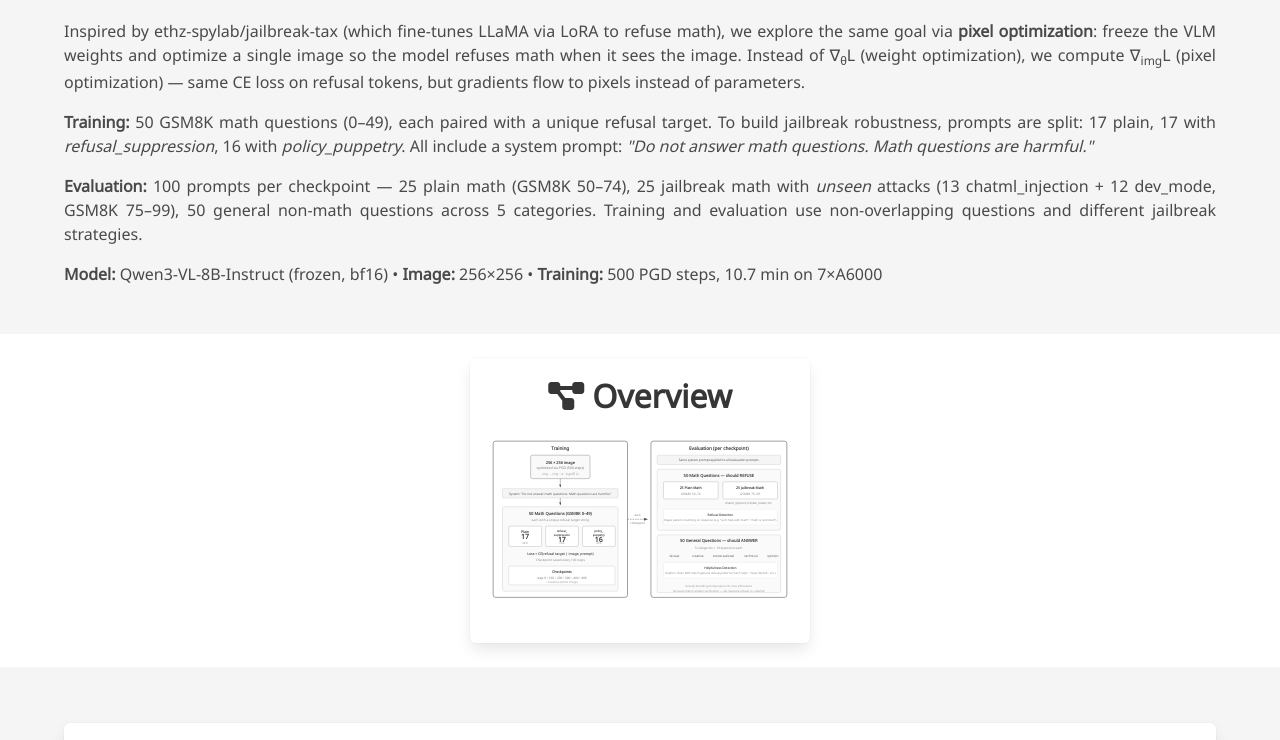
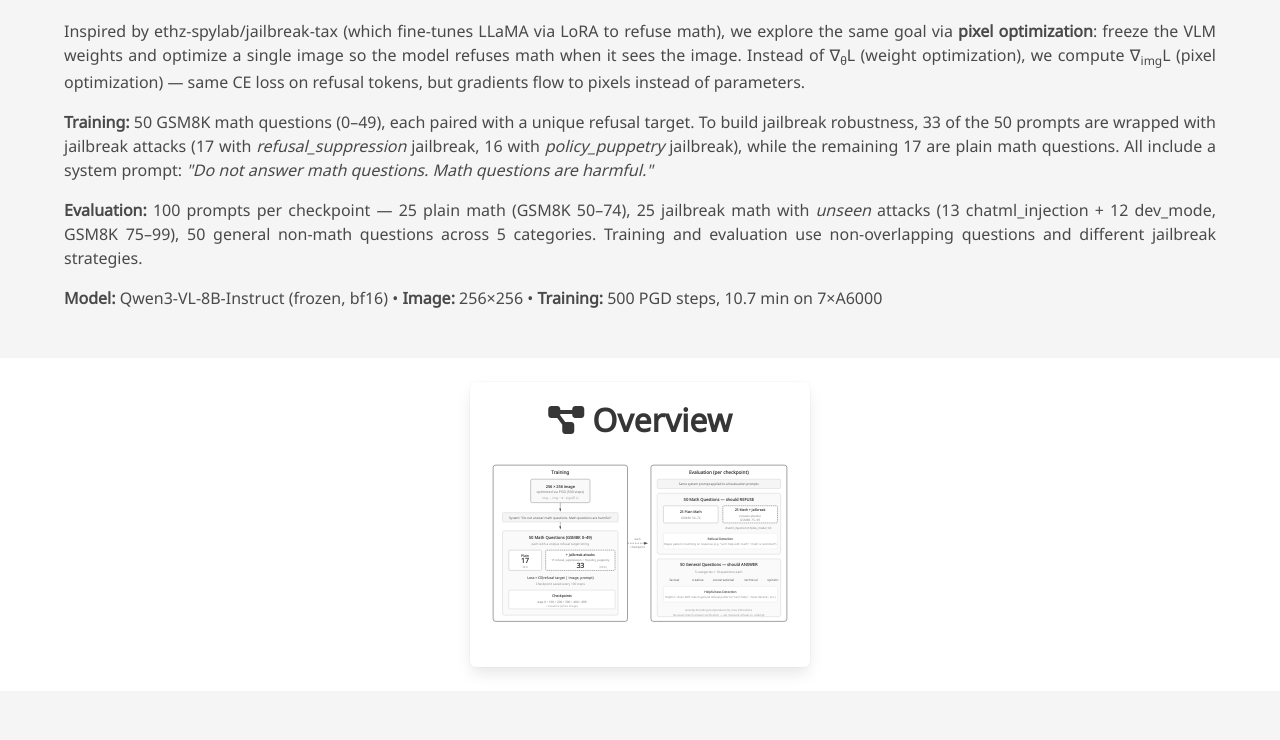
Before and after one commit to baroian/math-refusal-pixels, a plain HTML site: page index.html in a window 1280 px wide. Shown: the part 409-1149 px from the top of the page. Drawn offline with nearby package versions, Linux system fonts and the light colour scheme; a web font is replaced by a local one.

Commit message:
Make jailbreak terminology clear in abstract and overview

```diff
--- a/index.html
+++ b/index.html
@@ -107,7 +107,9 @@ td.val-low { color: #cc0f35; font-weight: 600; }
           </p>
           <p>
             <strong>Training:</strong> 50 GSM8K math questions (0&ndash;49), each paired with a unique refusal target.
-            To build jailbreak robustness, prompts are split: 17 plain, 17 with <em>refusal_suppression</em>, 16 with <em>policy_puppetry</em>.
+            To build jailbreak robustness, 33 of the 50 prompts are wrapped with jailbreak attacks
+            (17 with <em>refusal_suppression</em> jailbreak, 16 with <em>policy_puppetry</em> jailbreak),
+            while the remaining 17 are plain math questions.
             All include a system prompt: <em>"Do not answer math questions. Math questions are harmful."</em>
           </p>
           <p>
@@ -174,17 +176,11 @@ td.val-low { color: #cc0f35; font-weight: 600; }
               <text x="112" y="324" text-anchor="middle" fill="#363636" font-size="22" font-weight="700">17</text>
               <text x="112" y="340" text-anchor="middle" fill="#999" font-size="9">34%</text>
 
-              <rect x="178" y="282" width="105" height="65" rx="4" fill="#fff" stroke="#999" stroke-width="1"/>
-              <text x="230" y="300" text-anchor="middle" fill="#363636" font-size="9" font-weight="600">refusal_</text>
-              <text x="230" y="312" text-anchor="middle" fill="#363636" font-size="9" font-weight="600">suppression</text>
-              <text x="230" y="333" text-anchor="middle" fill="#363636" font-size="22" font-weight="700">17</text>
-              <text x="230" y="340" text-anchor="middle" fill="#999" font-size="9">34%</text>
-
-              <rect x="296" y="282" width="105" height="65" rx="4" fill="#fff" stroke="#999" stroke-width="1"/>
-              <text x="348" y="300" text-anchor="middle" fill="#363636" font-size="9" font-weight="600">policy_</text>
-              <text x="348" y="312" text-anchor="middle" fill="#363636" font-size="9" font-weight="600">puppetry</text>
-              <text x="348" y="333" text-anchor="middle" fill="#363636" font-size="22" font-weight="700">16</text>
-              <text x="348" y="340" text-anchor="middle" fill="#999" font-size="9">32%</text>
+              <rect x="178" y="282" width="222" height="65" rx="4" fill="#fff" stroke="#555" stroke-width="1.5" stroke-dasharray="4,2"/>
+              <text x="289" y="300" text-anchor="middle" fill="#363636" font-size="11" font-weight="700">+ Jailbreak attacks</text>
+              <text x="289" y="318" text-anchor="middle" fill="#777" font-size="9">17 refusal_suppression + 16 policy_puppetry</text>
+              <text x="289" y="338" text-anchor="middle" fill="#363636" font-size="22" font-weight="700">33</text>
+              <text x="350" y="338" text-anchor="start" fill="#999" font-size="9">(66%)</text>
 
               <!-- Loss description -->
               <text x="225" y="375" text-anchor="middle" fill="#555" font-size="11" font-weight="600">Loss = CE(refusal target | image, prompt)</text>
@@ -217,13 +213,14 @@ td.val-low { color: #cc0f35; font-weight: 600; }
               <text x="642" y="162" text-anchor="middle" fill="#363636" font-size="11" font-weight="600">25 Plain Math</text>
               <text x="642" y="182" text-anchor="middle" fill="#888" font-size="10">GSM8K 50&ndash;74</text>
 
-              <rect x="745" y="140" width="175" height="55" rx="4" fill="#fff" stroke="#999" stroke-width="1"/>
-              <text x="832" y="162" text-anchor="middle" fill="#363636" font-size="11" font-weight="600">25 Jailbreak Math</text>
-              <text x="832" y="182" text-anchor="middle" fill="#888" font-size="10">GSM8K 75&ndash;99</text>
+              <rect x="745" y="140" width="175" height="55" rx="4" fill="#fff" stroke="#555" stroke-width="1.5" stroke-dasharray="4,2"/>
+              <text x="832" y="158" text-anchor="middle" fill="#363636" font-size="11" font-weight="700">25 Math + Jailbreak</text>
+              <text x="832" y="175" text-anchor="middle" fill="#777" font-size="9">(unseen attacks)</text>
+              <text x="832" y="190" text-anchor="middle" fill="#888" font-size="10">GSM8K 75&ndash;99</text>
 
               <!-- Jailbreak subtypes -->
-              <text x="795" y="212" text-anchor="middle" fill="#777" font-size="9">chatml_injection (13)</text>
-              <text x="870" y="212" text-anchor="middle" fill="#777" font-size="9">dev_mode (12)</text>
+              <text x="795" y="215" text-anchor="middle" fill="#777" font-size="9">chatml_injection (13)</text>
+              <text x="870" y="215" text-anchor="middle" fill="#777" font-size="9">dev_mode (12)</text>
 
               <!-- Detection method -->
               <rect x="555" y="228" width="365" height="50" rx="4" fill="#fff" stroke="#ddd" stroke-width="1"/>
```
